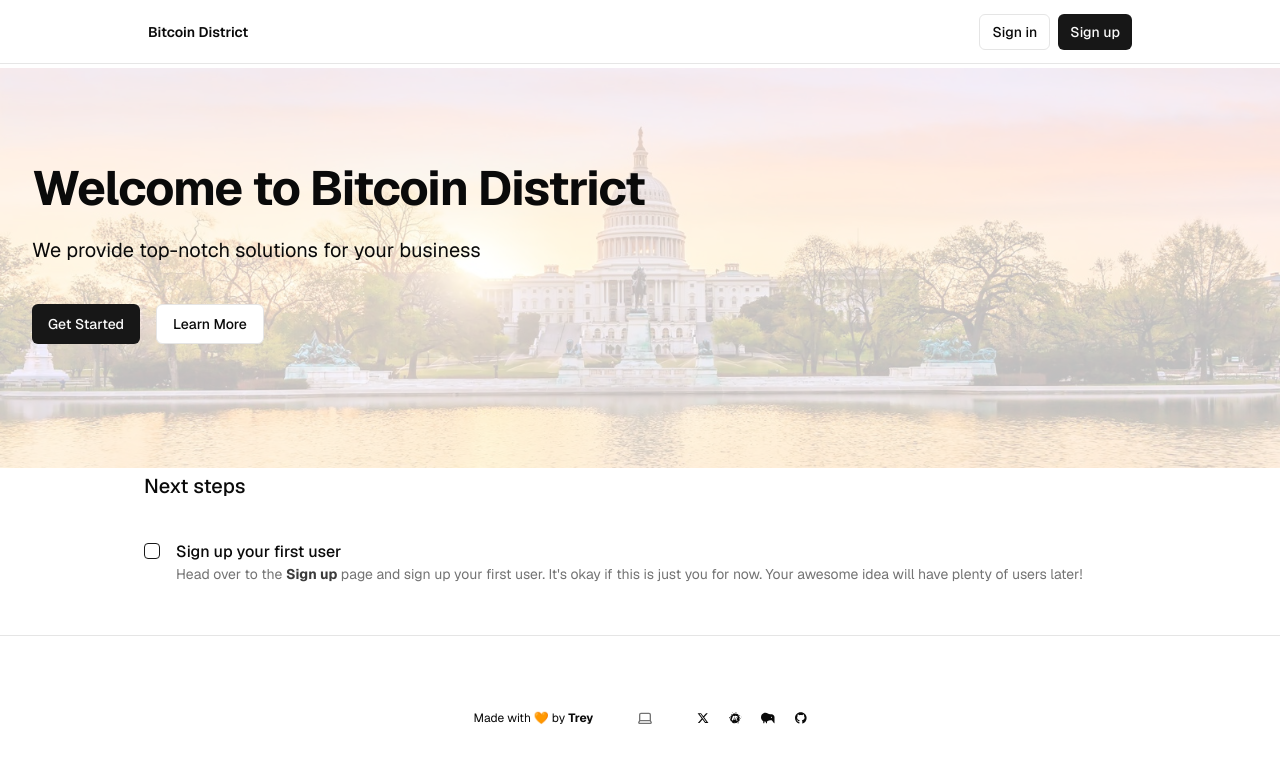
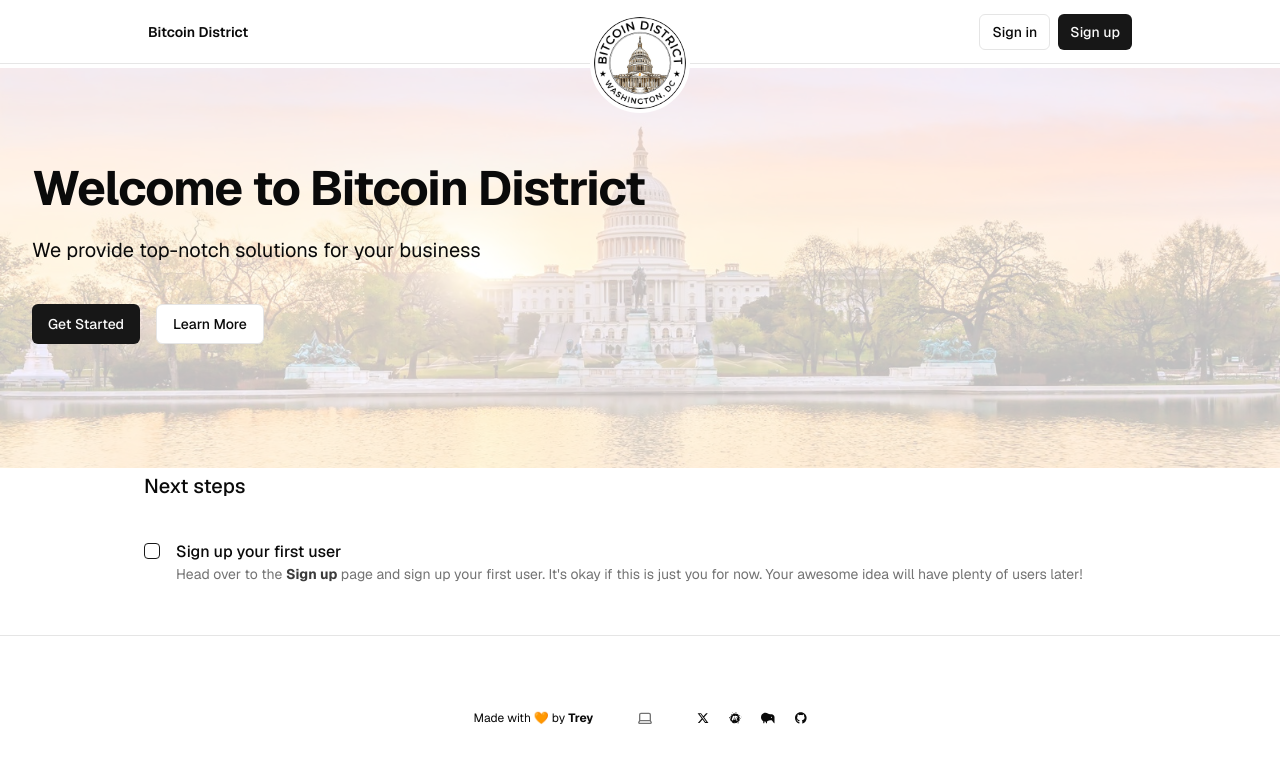
Before and after one commit to BitcoinDistrict/bitcoindistrict.org, a Next.js app: page / in a window 1280 px wide. Shown: the top 762 px of the page. Built offline with nearby package versions, Linux system fonts and the light colour scheme; no server answers.

Commit message:
added logo to header center

```diff
--- a/app/layout.tsx
+++ b/app/layout.tsx
@@ -5,6 +5,7 @@ import { Geist } from "next/font/google";
 import { ThemeProvider } from "next-themes";
 import Link from "next/link";
 import { Viewport } from "next";
+import Image from "next/image";
 import "./globals.css";
 import Footer from '@/components/Footer';
 import '@fortawesome/fontawesome-svg-core/styles.css';
@@ -68,10 +69,19 @@ export default function RootLayout({
         >
           <main className="min-h-screen flex flex-col items-center">
             <div className="flex-1 w-full flex flex-col gap-1 items-center">
-              <nav className="w-full flex justify-center border-b border-b-foreground/10 h-16">
+              <nav className="w-full flex justify-center border-b border-b-foreground/10 h-16 relative">
                 <div className="w-full max-w-5xl flex justify-between items-center p-3 px-5 text-sm">
                   <div className="flex gap-5 items-center font-semibold">
                     <Link href={"/"}>Bitcoin District</Link>
+                  </div>
+                  <div className="absolute left-1/2 transform -translate-x-1/2 -bottom-[50px] z-10">
+                    <Image
+                      src="/images/logos/bd.png"
+                      alt="Bitcoin District Logo"
+                      width={100}
+                      height={100}
+                      className="rounded-full border-4 border-background"
+                    />
                   </div>
                   {!hasEnvVars ? <EnvVarWarning /> : <HeaderAuth />}
                 </div>
```
